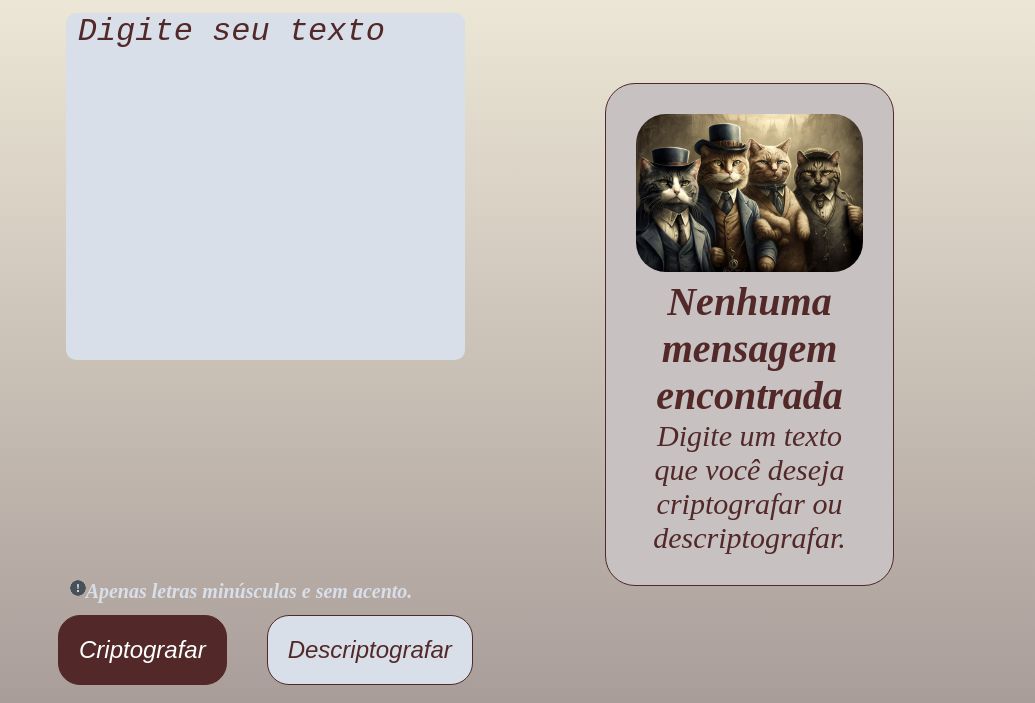
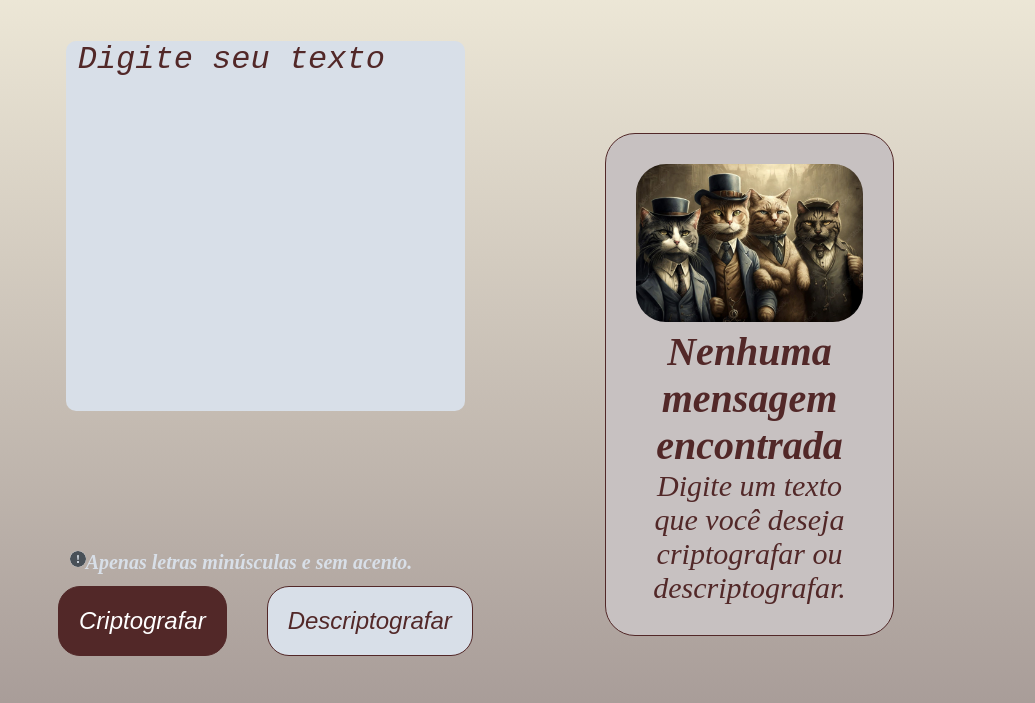
Before and after one commit to Lumabarbosa/DecodificadorDeTexto_Oracle_Alura, a plain HTML site: page index.html in a window 1280 px wide. Shown: the top 703 px of the page, 245-1280 px from the left. Drawn offline with Linux system fonts and the light colour scheme.

Commit message:
git@github.com:Lumabarbosa/DecodificadorDeTexto_Oracle_Alura.git

```diff
--- a/styles/style.css
+++ b/styles/style.css
@@ -260,7 +260,7 @@ quando a classe dark seja executada junto com a classe trilho */
     text-align:left;
     padding: 1%;
     border-radius: 10px;
-    margin-top: 50%;
+    margin-top: 30%;
 }
 
 .botoes {
@@ -343,7 +343,7 @@ quando a classe dark seja executada junto com a classe trilho */
     background-color: var(--cor-secundaria);
     border-radius: 30px;
     padding: 3% 3% 3% 3%;
-    margin-top: 7%;
+    margin-top: 12%;
 }
 
 .semResultadoTitulo {
```
